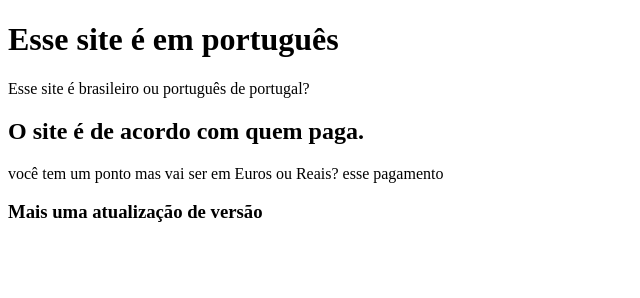
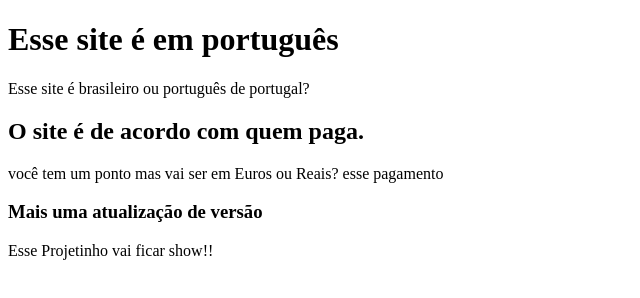
Before and after one commit to NotJunnin/RTG_Projeto1, a plain HTML site: page index.html in a window 1280 px wide. Shown: the whole page, without its empty margins (0-640 px from the left). Drawn offline with Linux system fonts and the light colour scheme.

Commit message:
Projeto Show

```diff
--- a/index.html
+++ b/index.html
@@ -11,5 +11,6 @@
     <h2>O site é de acordo com quem paga.</h2>
     <p>você tem um ponto mas vai ser em Euros ou Reais? esse pagamento</p>
     <h3>Mais uma atualização de versão</h3>
+    <p>Esse Projetinho vai ficar show!!</p>
 </body>
 </html>
```
